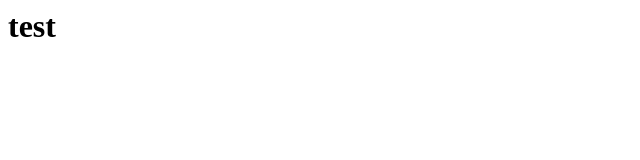
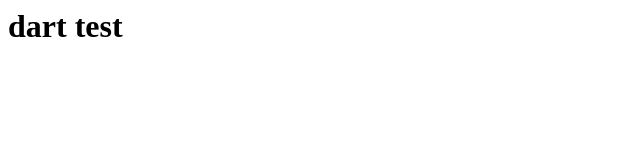
Before and after one commit to kentSoHandsome/kentSoHandsome.github.io, a plain HTML site: page index.html in a window 1280 px wide. Shown: the whole page, without its empty margins (0-640 px from the left). Drawn offline with Linux system fonts and the light colour scheme.

Commit message:
Update index.html

```diff
--- a/index.html
+++ b/index.html
@@ -1 +1 @@
-<h1>test</h1>
+<h1>dart test</h1>
```
